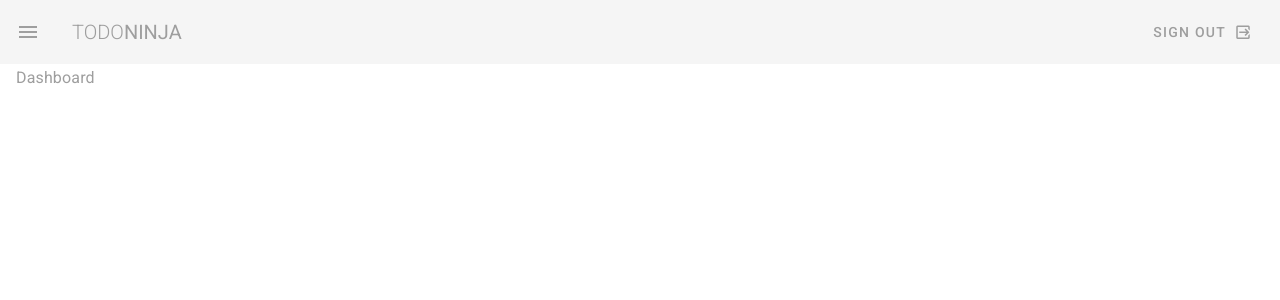
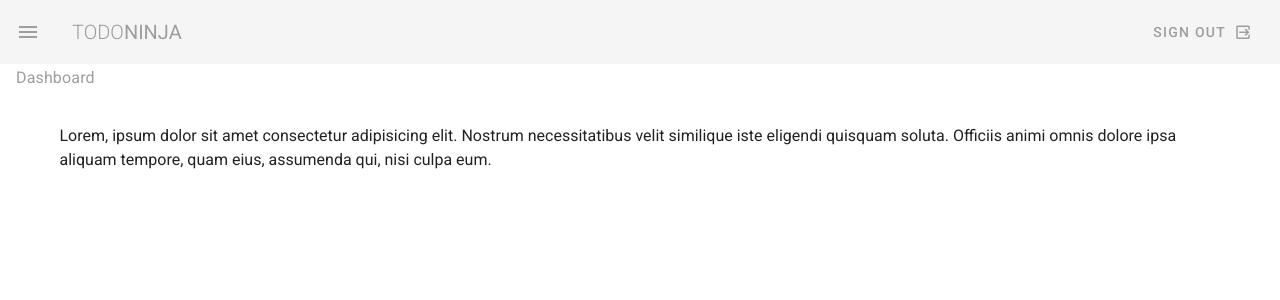
Before and after one commit to crhwebdev-courses/todo-ninja, a Vue app: page / in a window 1280 px wide. Shown: the top 300 px of the page. Built offline with nearby package versions, Linux system fonts and the light colour scheme.

Commit message:
Add a content section with some margin at top and bottom to Dashboard, Projects, and Team views

```diff
--- a/src/views/Dashboard.vue
+++ b/src/views/Dashboard.vue
@@ -1,6 +1,13 @@
 <template>
   <div class="dashboard">
     <h1 class="subtitle-1 grey--text">Dashboard</h1>
+
+    <v-container class="my-5">
+      Lorem, ipsum dolor sit amet consectetur adipisicing elit. Nostrum
+      necessitatibus velit similique iste eligendi quisquam soluta. Officiis
+      animi omnis dolore ipsa aliquam tempore, quam eius, assumenda qui, nisi
+      culpa eum.
+    </v-container>
   </div>
 </template>
 <script>
--- a/src/views/Projects.vue
+++ b/src/views/Projects.vue
@@ -1,5 +1,12 @@
 <template>
   <div class="projects">
     <h1 class="subtitle-1 grey--text">Projects</h1>
+
+    <v-container class="my-5">
+      Lorem, ipsum dolor sit amet consectetur adipisicing elit. Nostrum
+      necessitatibus velit similique iste eligendi quisquam soluta. Officiis
+      animi omnis dolore ipsa aliquam tempore, quam eius, assumenda qui, nisi
+      culpa eum.
+    </v-container>
   </div>
 </template>
--- a/src/views/Team.vue
+++ b/src/views/Team.vue
@@ -1,5 +1,12 @@
 <template>
   <div class="team">
     <h1 class="subtitle-1 grey--text">Team</h1>
+
+    <v-container class="my-5">
+      Lorem, ipsum dolor sit amet consectetur adipisicing elit. Nostrum
+      necessitatibus velit similique iste eligendi quisquam soluta. Officiis
+      animi omnis dolore ipsa aliquam tempore, quam eius, assumenda qui, nisi
+      culpa eum.
+    </v-container>
   </div>
 </template>
```
